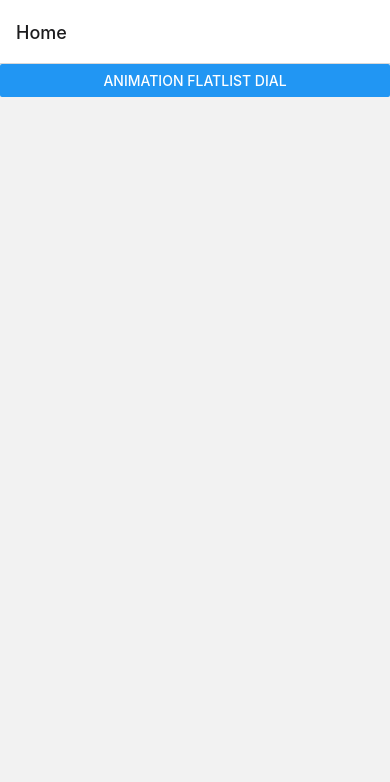
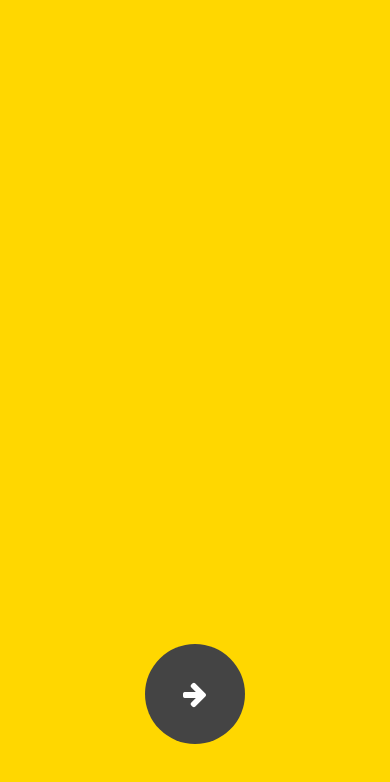
Before and after one commit to tmduyet/react-native-flatlist-scroll-animation, a React Native app in the folder FlatListAnimation/: screen / in a window 390 px wide. Shown: the top 782 px of the page. Built offline with nearby package versions, Linux system fonts and the light colour scheme.

Commit message:
new animation

```diff
--- a/FlatListAnimation/App.js
+++ b/FlatListAnimation/App.js
@@ -13,6 +13,7 @@ import {
 import DialFlatListAnimation from './Screens/DialFlatListAnimation';
 import { NavigationContainer } from '@react-navigation/native';
 import { createNativeStackNavigator } from '@react-navigation/native-stack';
+import MindBlowingAnimated from './Screens/Mind-blowing-transition-animation';
 function HomeScreen(props) {
   console.log('props',props);
   return (
@@ -25,14 +26,14 @@ function HomeScreen(props) {
 const Stack = createNativeStackNavigator();
 const App = () => {
   return (
-    <NavigationContainer
-
-    >
-    <Stack.Navigator>
-      <Stack.Screen name="Home" component={HomeScreen} />
-      <Stack.Screen name="DialFlatListAnimation" component={DialFlatListAnimation} />
-    </Stack.Navigator>
-  </NavigationContainer>
+  //   <NavigationContainer
+  //   >
+  //   <Stack.Navigator>
+  //     <Stack.Screen name="Home" component={HomeScreen} />
+  //     <Stack.Screen name="DialFlatListAnimation" component={DialFlatListAnimation} />
+  //   </Stack.Navigator>
+  // </NavigationContainer>
+  <MindBlowingAnimated></MindBlowingAnimated>
   );
 };
 
--- /dev/null
+++ b/FlatListAnimation/Screens/Mind-blowing-transition-animation/index.js
@@ -0,0 +1,101 @@
+import React, {useState, useRef, useEffect} from 'react';
+import {
+  View,
+  StatusBar,
+  StyleSheet,
+  TouchableOpacity,
+  Animated,
+} from 'react-native';
+import FontAwesome from 'react-native-vector-icons/FontAwesome';
+
+const CIRCLE_SIZE = 100;
+const Circle = ({onPress, animatedValue}) => {
+  return (
+    <View style={[StyleSheet.absoluteFillObject, styles.circelContainer]}>
+      <Animated.View
+        style={[
+          styles.circle,
+          {
+            transform: [
+              {
+                perspective: 400,
+              },
+              {
+                rotateY: animatedValue.interpolate({
+                  inputRange: [0, 0.5, 1],
+                  outputRange: ['0deg', '-90deg', '-180deg'],
+                }),
+              },
+              {
+                scale: animatedValue.interpolate({
+                  inputRange: [0, 0.5, 1],
+                  outputRange: [1, 8, 1],
+                }),
+              },
+              {
+                translateX: animatedValue.interpolate({
+                  inputRange: [0, 0.5, 1],
+                  outputRange: [0, 0.5, 1],
+                }),
+              },
+            ],
+          },
+        ]}>
+        <TouchableOpacity onPress={onPress}>
+          <View style={[styles.circle, styles.circleButton]}>
+            <FontAwesome
+              name="arrow-right"
+              size={28}
+              color="white"></FontAwesome>
+          </View>
+        </TouchableOpacity>
+      </Animated.View>
+    </View>
+  );
+};
+
+const MindBlowingAnimated = () => {
+  const animatedValue = useRef(new Animated.Value(0)).current;
+  const [index, setIndex] = useState(0);
+  const animation = toValue => {
+    Animated.timing(animatedValue, {
+      toValue,
+      duration: 3000,
+      useNativeDriver: false,
+    }).start();
+  };
+  const onPress = () => {};
+
+  return (
+    <View style={styles.container}>
+      <StatusBar style="auto" hidden></StatusBar>
+      <Circle onPress={onPress} animatedValue={animatedValue}></Circle>
+    </View>
+  );
+};
+const styles = StyleSheet.create({
+  container: {
+    flex: 1,
+    justifyContent: 'flex-start',
+  },
+  circelContainer: {
+    flex: 1,
+    justifyContent: 'flex-end',
+    alignItems: 'center',
+    padding: 8,
+    paddingBottom: 100,
+    backgroundColor: 'gold',
+  },
+  circle: {
+    backgroundColor: '#444',
+    width: CIRCLE_SIZE,
+    height: CIRCLE_SIZE,
+    borderRadius: CIRCLE_SIZE / 2,
+  },
+  circleButton: {
+    backgroundColor: 'transparent',
+    alignItems: 'center',
+    justifyContent: 'center',
+  },
+});
+export default MindBlowingAnimated;
--- a/FlatListAnimation/package.json
+++ b/FlatListAnimation/package.json
@@ -16,7 +16,8 @@
     "react": "17.0.2",
     "react-native": "0.65.1",
     "react-native-safe-area-context": "^3.3.0",
-    "react-native-screens": "^3.6.0"
+    "react-native-screens": "^3.6.0",
+    "react-native-vector-icons": "^8.1.0"
   },
   "devDependencies": {
     "@babel/core": "^7.12.9",
```
Also changed, not shown: 22 other files (tests, documents, lock files or other folders).
